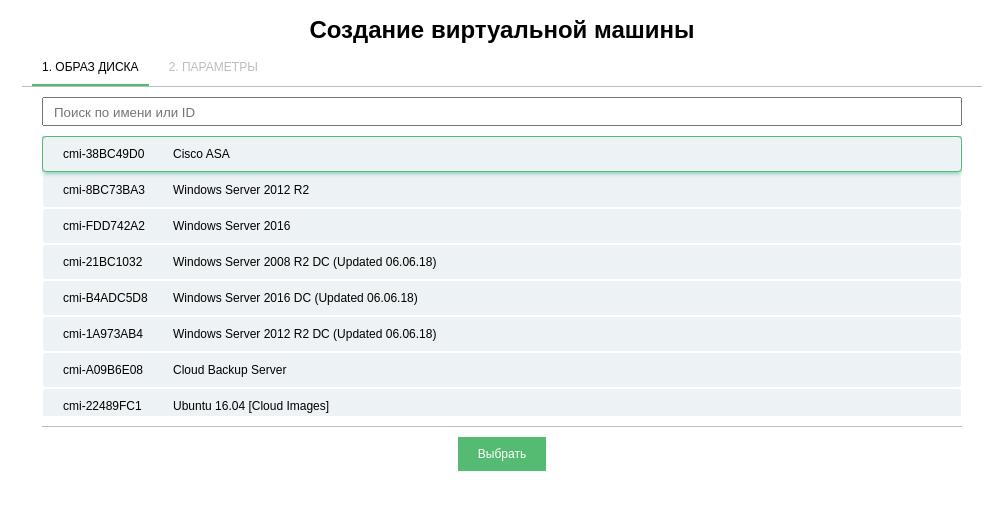
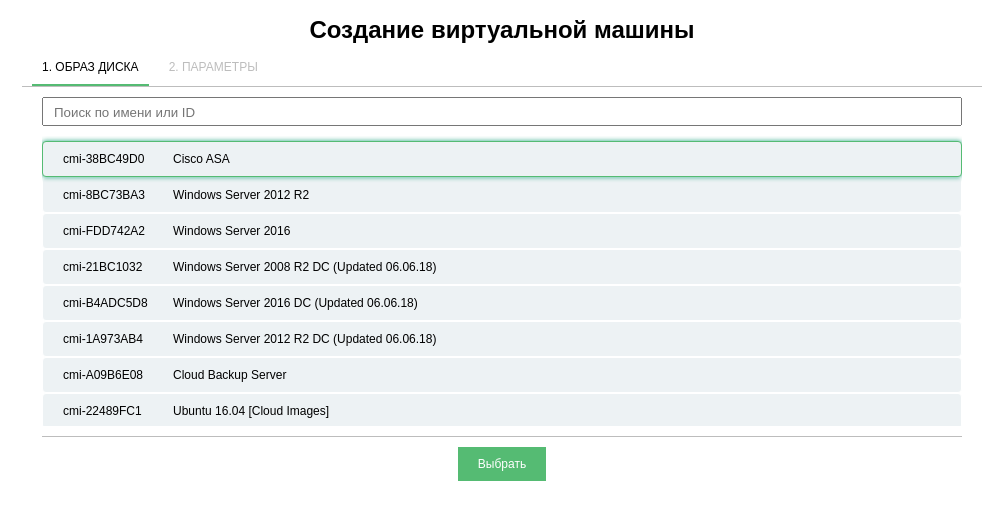
Before and after one commit to andrewosipov/croc, a React (Create React App) app: page /step1 in a window 1280 px wide. Shown: the top 520 px of the page, without its empty margins (138-1131 px from the left). Built offline with nearby package versions, Linux system fonts and the light colour scheme.

Commit message:
add padding for itemlist

```diff
--- a/src/styles/ItemList.css
+++ b/src/styles/ItemList.css
@@ -1,5 +1,5 @@
 .ItemList {
-    padding: 0;
+    padding: 5px 0;
     margin: 0;
     max-height: 280px;
     overflow: auto;
```
